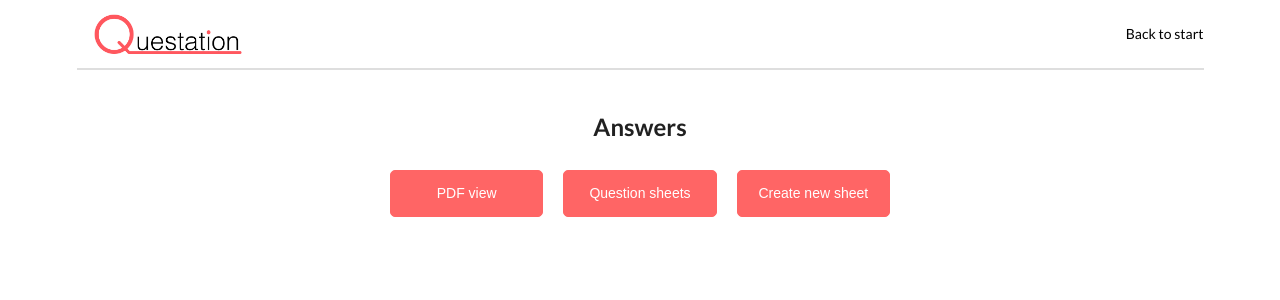
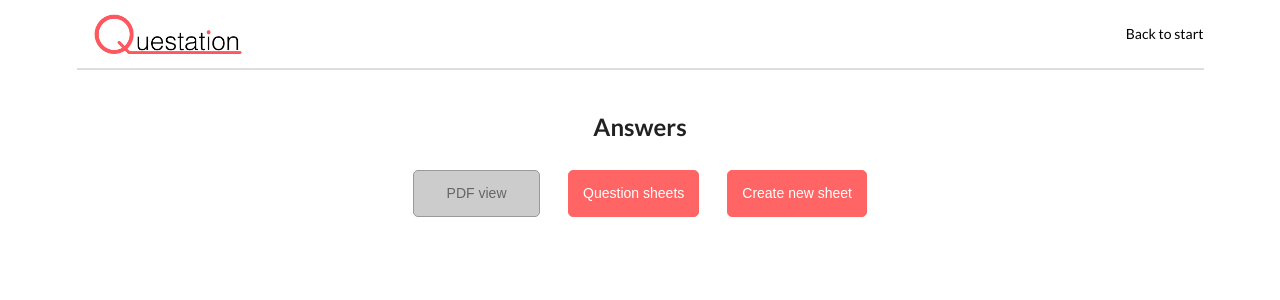
Before and after one commit to ksinghj/Questation, a React (Create React App) app: page /answers in a window 1280 px wide. Shown: the top 300 px of the page. Built offline with nearby package versions, Linux system fonts and the light colour scheme.

Commit message:
css clean up ready for mqs

```diff
--- a/src/components/ActionButtons.jsx
+++ b/src/components/ActionButtons.jsx
@@ -6,10 +6,10 @@ const ActionButtons = ({ isAnswers }) => {
   if (!isAnswers) {
     return (
       <div className="action-buttons">
-        <button className="button" type="button">
+        <button className="button whitespace-nw" type="button" disabled>
           PDF view
         </button>
-        <Link to="/answers">
+        <Link to="/answers" className="whitespace-nw">
           <button className="button whitespace-nw" type="button">
             Answer sheet
           </button>
@@ -22,12 +22,14 @@ const ActionButtons = ({ isAnswers }) => {
   }
   return (
     <div className="action-buttons">
-      <button className="button" type="button">
+      <button className="button whitespace-nw" type="button" disabled>
         PDF view
       </button>
-      <button className="button whitespace-nw" type="button">
-        <Link to="/success">Question sheets</Link>
-      </button>
+      <Link to="/success" className="whitespace-nw">
+        <button className="button whitespace-nw" type="button">
+          Question sheets
+        </button>
+      </Link>
       <button className="button whitespace-nw" type="button">
         Create new sheet
       </button>
--- a/src/components/App.js
+++ b/src/components/App.js
@@ -1,9 +1,9 @@
 import React from "react";
 import { Router, Route, Switch } from "react-router-dom";
 // components
-import Navbar from "./Navbar";
+import Layout from "./Layout";
+import StartScreen from "./StartScreen";
 import QuestionCreate from "./QuestionCreate";
-import StartScreen from "./StartScreen";
 import SheetReview from "./SheetReview";
 import Complete from "./Complete";
 import Answers from "./Answers";
@@ -47,14 +47,15 @@ class App extends React.Component {
         <PersistGate loading={<div>Loading...</div>} persistor={persistor}>
           <div className="ui container">
             <Router history={history}>
+              <Layout>
+                <Switch>
                   <Route path="/" exact component={StartScreen} />
-              <Route path="/" component={Navbar} />
-              <Switch>
                   <Route path="/create" component={QuestionCreate} />
                   <Route path="/review" exact component={SheetReview} />
                   <Route path="/success" exact component={Complete} />
                   <Route path="/answers" exact component={Answers} />
                 </Switch>
+              </Layout>
             </Router>
           </div>
         </PersistGate>
--- /dev/null
+++ b/src/components/Layout.jsx
@@ -0,0 +1,19 @@
+import React, { Component, Fragment } from "react";
+import { withRouter } from "react-router-dom";
+import Navbar from "./Navbar";
+
+class Layout extends Component {
+  render() {
+    return (
+      <Fragment>
+        {this.props.location.pathname !== "/" && <Navbar />}
+        <main>{this.props.children}</main>
+      </Fragment>
+    );
+  }
+}
+
+export default withRouter(Layout);
+
+// creds to Reddit u/gremy0
+// hide Navbar on StartScreen
--- a/src/styles/ActionButtons/index.css
+++ b/src/styles/ActionButtons/index.css
@@ -1,11 +1,25 @@
 .action-buttons {
-  display: grid;
+  /* display: grid;
   gap: 20px;
-  grid-template: 1fr / 1fr 1fr 1fr;
+  grid-template: 1fr / 1fr 1fr 1fr; */
+  display: flex;
+  flex-direction: row;
+  justify-content: space-around;
   margin: 2em auto;
-  width: 500px;
+  width: 50vw;
+  max-width: 482px;
 }
 
 button a {
   color: white;
 }
+
+button:hover a {
+  color: #ff6565;
+}
+
+Link,
+button {
+  flex-basis: 100%;
+  margin: 0 1em;
+}
--- a/src/styles/StartScreen/startscreen.css
+++ b/src/styles/StartScreen/startscreen.css
@@ -76,6 +76,8 @@ section.main .button-div button {
   border-radius: 5px;
   -webkit-transition: ease-in-out 250ms;
   transition: ease-in-out 250ms;
+  -ms-flex-preferred-size: auto;
+      flex-basis: auto;
 }
 
 section.main .button-div button:hover {
--- a/src/styles/StartScreen/startscreen.scss
+++ b/src/styles/StartScreen/startscreen.scss
@@ -60,6 +60,7 @@ section.main {
       border: 1px solid $quest_pink;
       border-radius: 5px;
       transition: ease-in-out 250ms;
+      flex-basis: auto;
     }
 
     button:hover {
--- a/src/styles/misc/button.css
+++ /dev/null
@@ -1,35 +0,0 @@
-.button {
-  cursor: pointer;
-  padding: 1em;
-  background: #ff6565;
-  color: #fff;
-  border: 1px solid #ff6565;
-  border-radius: 5px;
-  -webkit-transition: ease-in-out 250ms;
-  transition: ease-in-out 250ms;
-}
-
-.button:hover {
-  background: #fff;
-  color: #ff6565;
-  border: 1px solid #ff6565;
-}
-
-button:disabled,
-button[disabled] {
-  border: 1px solid #999999;
-  background-color: #cccccc;
-  color: #666666;
-  cursor: not-allowed;
-}
-
-button:disabled,
-button[disabled]:hover {
-  border: 1px solid #999999;
-  background-color: #cccccc;
-  color: #666666;
-}
-
-.whitespace-nw {
-  white-space: nowrap;
-}
```
Also changed, not shown: 1 other file (tests, documents, lock files or other folders). Lines whose indentation alone changed are shown as unchanged.
